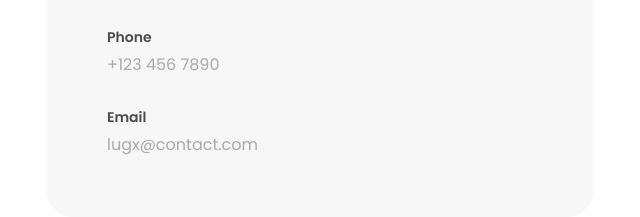
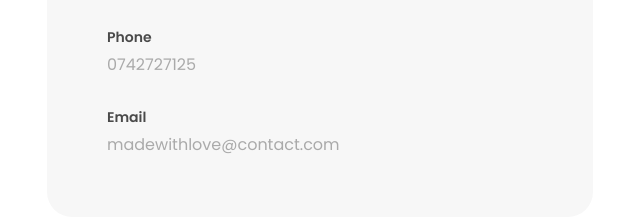
Before and after one commit to Linoj1th/website-for-cakeshop, a plain HTML site: page contact.html in a window 1280 px wide. Shown: the part 1023-1240 px from the top of the page, 35-675 px from the left. Drawn offline with nearby package versions, Linux system fonts and the light colour scheme.

Commit message:
fix: changeing contact details

```diff
--- a/contact.html
+++ b/contact.html
@@ -100,8 +100,8 @@ https://templatemo.com/tm-589-lugx-gaming
               .</p>
             <ul>
               <li><span>Address</span> Sunny Isles Beach, FL 33160, United States</li>
-              <li><span>Phone</span> +123 456 7890</li>
-              <li><span>Email</span> lugx@contact.com</li>
+              <li><span>Phone</span> 0742727125</li>
+              <li><span>Email</span> madewithlove@contact.com</li>
             </ul>
           </div>
         </div>
```
